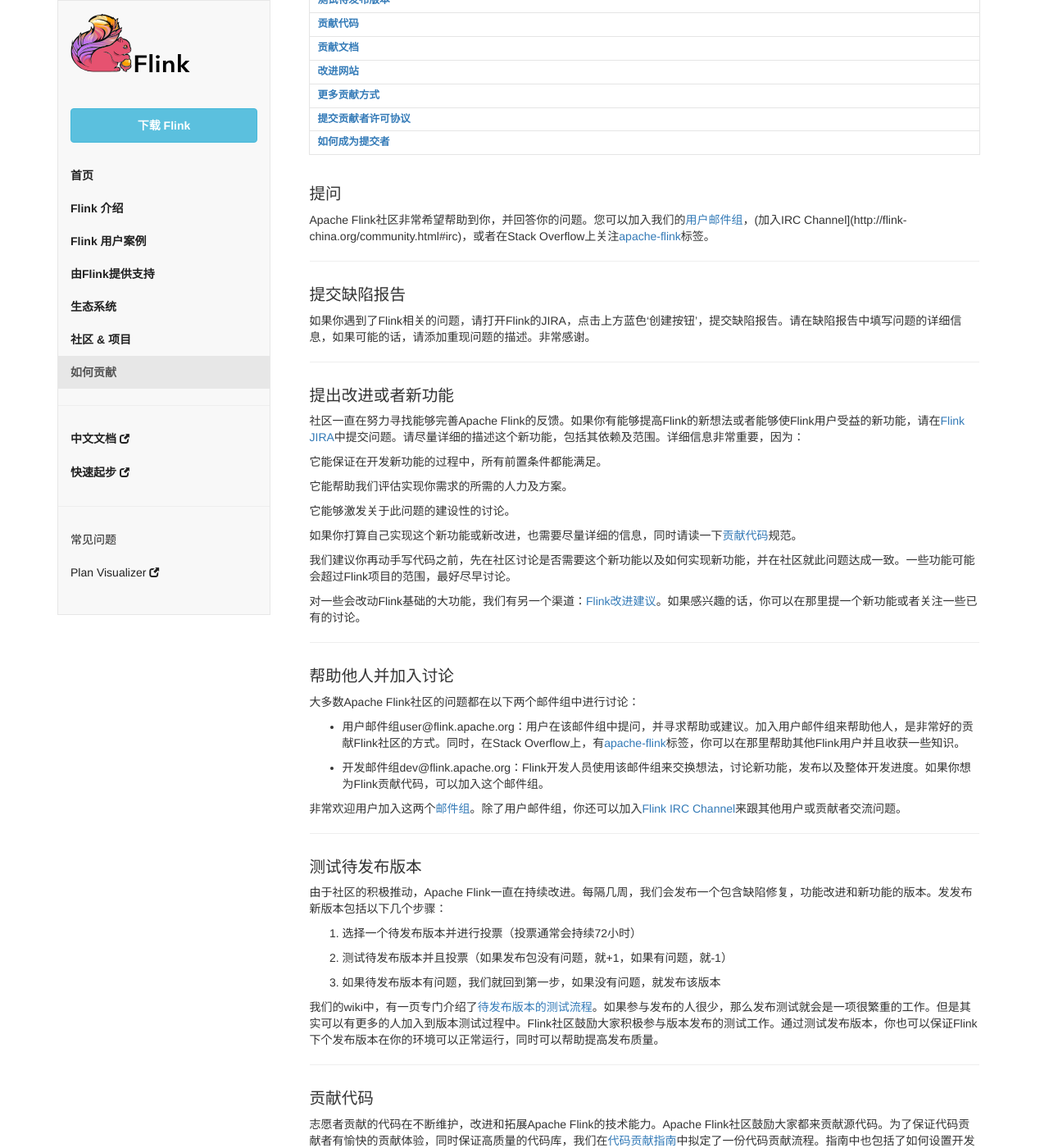
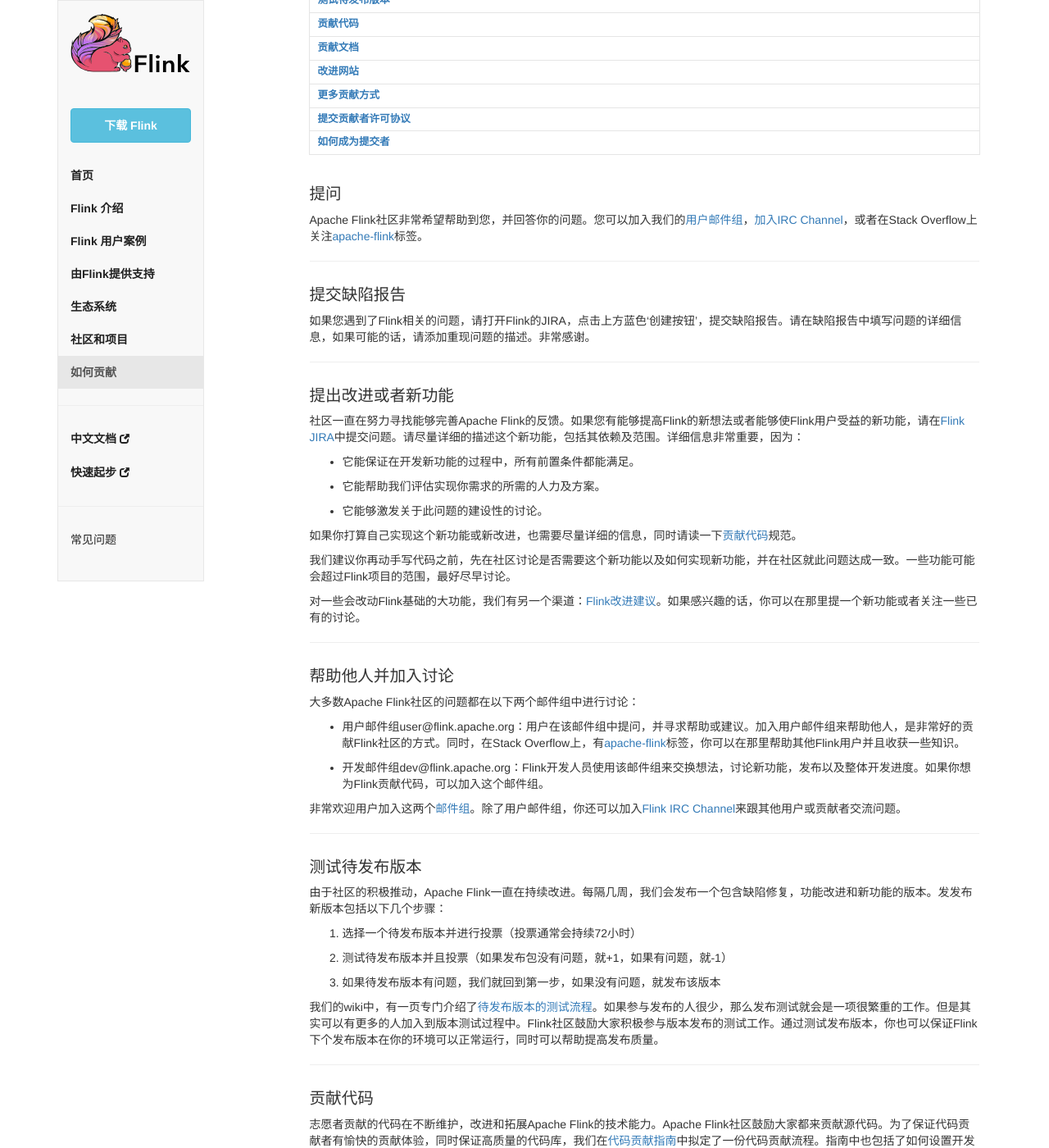
Before and after one commit to flink-china/flink-web, a Jekyll site: the page built from how-to-contribute.md, in a window 1280 px wide and 1400 px high, scrolled down 244 px. Shown: the whole window at 82% size. Built offline with Jekyll 4.4.1, drawn with Linux system fonts in a browser that asks for light colours; nearby versions of some CDN libraries; a script that is not in the unit is left out; comment, search, counter and statistics services are not loaded; some of the changed text lies outside the part shown.

Commit message:
若有校正-4.19

```diff
--- a/_includes/navbar.html
+++ b/_includes/navbar.html
@@ -37,7 +37,7 @@
             <li{% if page.url == '/ecosystem.html' %} class="active"{% endif %}><a href="{{ site.baseurl }}/ecosystem.html">生态系统</a></li>
 
             <!-- Community -->
-            <li{% if page.url == '/community.html' %} class="active"{% endif %}><a href="{{ site.baseurl }}/community.html">社区 &amp; 项目</a></li>
+            <li{% if page.url == '/community.html' %} class="active"{% endif %}><a href="{{ site.baseurl }}/community.html">社区和项目</a></li>
 
             <!-- Contribute -->
             <li{% if page.url == '/how-to-contribute.html' %} class="active"{% endif %}><a href="{{ site.baseurl }}/how-to-contribute.html">如何贡献</a></li>
@@ -65,9 +65,11 @@
             <li>
               <a href="{{ site.docs-stable }}/quickstart/setup_quickstart.html" target="_blank">快速起步 <small><span class="glyphicon glyphicon-new-window"></span></small></a>
             </li>
+            <!--Flink学院暂时注释掉
+              <li{% if page.url == '/school.html' %} class="active"{% endif %}><a href="{{ site.baseurl }}/school.html">Flink学院</a></li>
 
-          </ul>
-
+              <li{% if page.url == '/active.html' %} class="active"{% endif %}><a href="{{ site.baseurl }}/active.html">Flink China社区活动</a></li>
+           </li> -->
 
 
           <ul class="nav navbar-nav navbar-bottom">
@@ -77,8 +79,6 @@
             <li {% if page.url == '/faq.html' %} class="hidden-sm active"{% endif %}><a href="{{ site.baseurl }}/faq.html">常见问题</a></li>
 
 
-            <!-- Visualizer -->
-            <li class="{% if page.url contains '/visualizer/' %} active{% endif %} hidden-md hidden-sm"><a href="{{ site.baseurl }}/visualizer/" target="_blank">Plan Visualizer <small><span class="glyphicon glyphicon-new-window"></span></small></a></li>
 
           </ul>
         </div><!-- /.navbar-collapse -->
--- a/how-to-contribute.md
+++ b/how-to-contribute.md
@@ -7,25 +7,25 @@
 
 ## 提问
 
-Apache Flink社区非常希望帮助到你，并回答你的问题。您可以加入我们的[用户邮件组](http://flink-china.org/community.html#mailing-lists)，(加入IRC Channel](http://flink-china.org/community.html#irc)，或者在Stack Overflow上关注[apache-flink](https://stackoverflow.com/questions/tagged/apache-flink)标签。
+Apache Flink社区非常希望帮助到您，并回答你的问题。您可以加入我们的[用户邮件组](http://flink-china.org/community.html#mailing-lists)，[加入IRC Channel](http://flink-china.org/community.html#irc)，或者在Stack Overflow上关注[apache-flink](https://stackoverflow.com/questions/tagged/apache-flink)标签。
 
 -----
 
 ## 提交缺陷报告
 
-如果你遇到了Flink相关的问题，请打开Flink的JIRA，点击上方蓝色‘创建按钮’，提交缺陷报告。请在缺陷报告中填写问题的详细信息，如果可能的话，请添加重现问题的描述。非常感谢。
+如果您遇到了Flink相关的问题，请打开Flink的JIRA，点击上方蓝色‘创建按钮’，提交缺陷报告。请在缺陷报告中填写问题的详细信息，如果可能的话，请添加重现问题的描述。非常感谢。
 
 -----
 
 ## 提出改进或者新功能
 
-社区一直在努力寻找能够完善Apache Flink的反馈。如果你有能够提高Flink的新想法或者能够使Flink用户受益的新功能，请在[Flink JIRA](https://issues.apache.org/jira/projects/FLINK/issues)中提交问题。请尽量详细的描述这个新功能，包括其依赖及范围。详细信息非常重要，因为：
+社区一直在努力寻找能够完善Apache Flink的反馈。如果您有能够提高Flink的新想法或者能够使Flink用户受益的新功能，请在[Flink JIRA](https://issues.apache.org/jira/projects/FLINK/issues)中提交问题。请尽量详细的描述这个新功能，包括其依赖及范围。详细信息非常重要，因为：
 
-它能保证在开发新功能的过程中，所有前置条件都能满足。
+- 它能保证在开发新功能的过程中，所有前置条件都能满足。
 
-它能帮助我们评估实现你需求的所需的人力及方案。
+- 它能帮助我们评估实现你需求的所需的人力及方案。
 
-它能够激发关于此问题的建设性的讨论。
+- 它能够激发关于此问题的建设性的讨论。
 
 如果你打算自己实现这个新功能或新改进，也需要尽量详细的信息，同时请读一下[贡献代码](http://flink-china.org/contribute-code.html)规范。
 
@@ -66,7 +66,7 @@
 
 志愿者贡献的代码在不断维护，改进和拓展Apache Flink的技术能力。Apache Flink社区鼓励大家都来贡献源代码。为了保证代码贡献者有愉快的贡献体验，同时保证高质量的代码库，我们在[代码贡献指南](http://flink-china.org/contribute-code.html)中拟定了一份代码贡献流程。指南中也包括了如何设置开发环境，编码规范和代码风格，同时也解释了如何提交代码。
 
-**请在贡献代码前，先读[代码贡献指南]。(http://flink-china.org/contribute-code.html)**
+请在贡献代码前，先读**[代码贡献指南](http://flink-china.org/contribute-code.html)**
 也请读一下本章提交贡献者许可证协议部分。
 
 ### 寻找待解决问题?
@@ -82,7 +82,7 @@
 
 对于任何软件，好的文档都是非常重要的。对Apache Flink这种复杂的分布式数据处理引擎来说，更是如此。Apache Flink社区致力于提供简洁清晰完整的文档，并且欢迎大家以各种形式为Apache Flink贡献文档。
 
-* 对于缺失，错误或者过时的文档，请提交[JARA issue](https://issues.apache.org/jira/projects/FLINK/issues/FLINK-8955?filter=allopenissues)
+* 对于缺失，错误或者过时的文档，请提交[JARA issue](https://issues.apache.org/jira/projects/FLINK/issues/FLINK-8955?filter=allopenissues)。
 
 * Flink文档以Markdown形式写成。在[Flink源代码库](http://flink-china.org/community.html#main-source-repositories)的docs目录。关于如何更新、改进以及贡献文档，请参阅[贡献文档指南](http://flink-china.org/contribute-documentation.html)获得更详细的信息。
 
```
Also changed, not shown: ecosystem.md (+8 -8 lines), usecases.md (+1 -1 lines).
